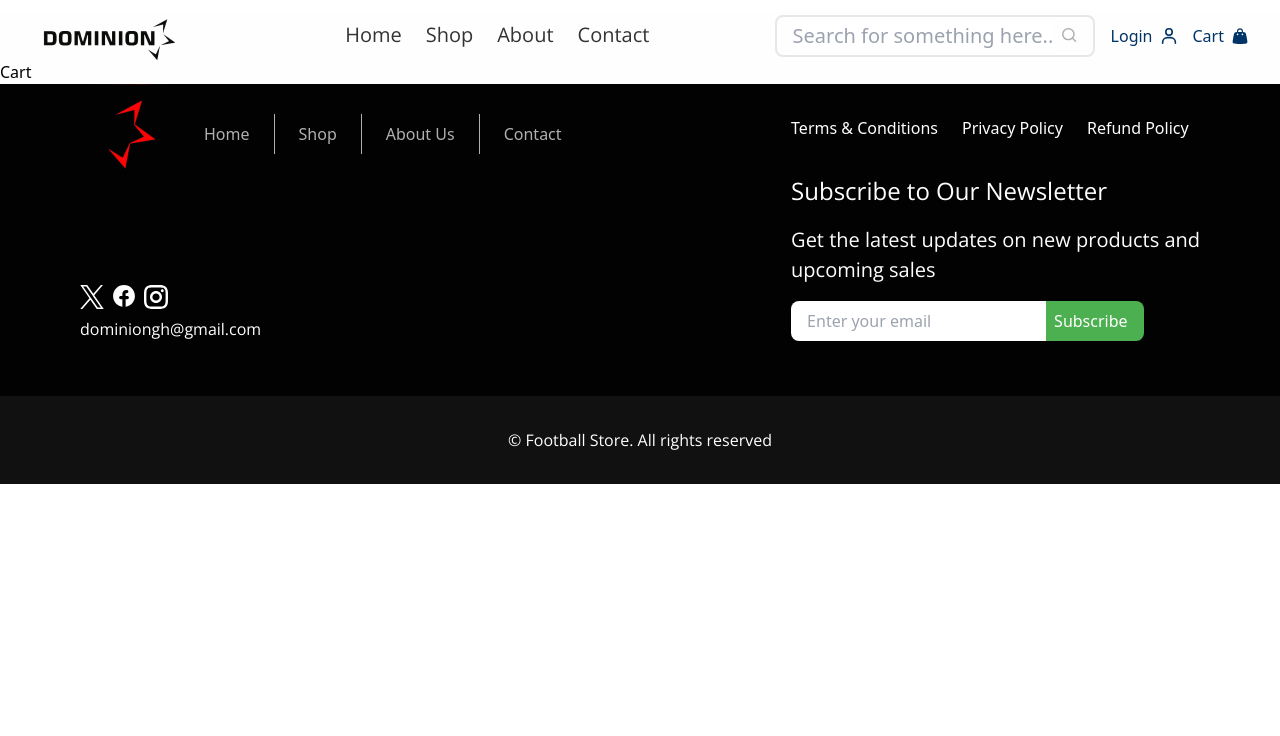
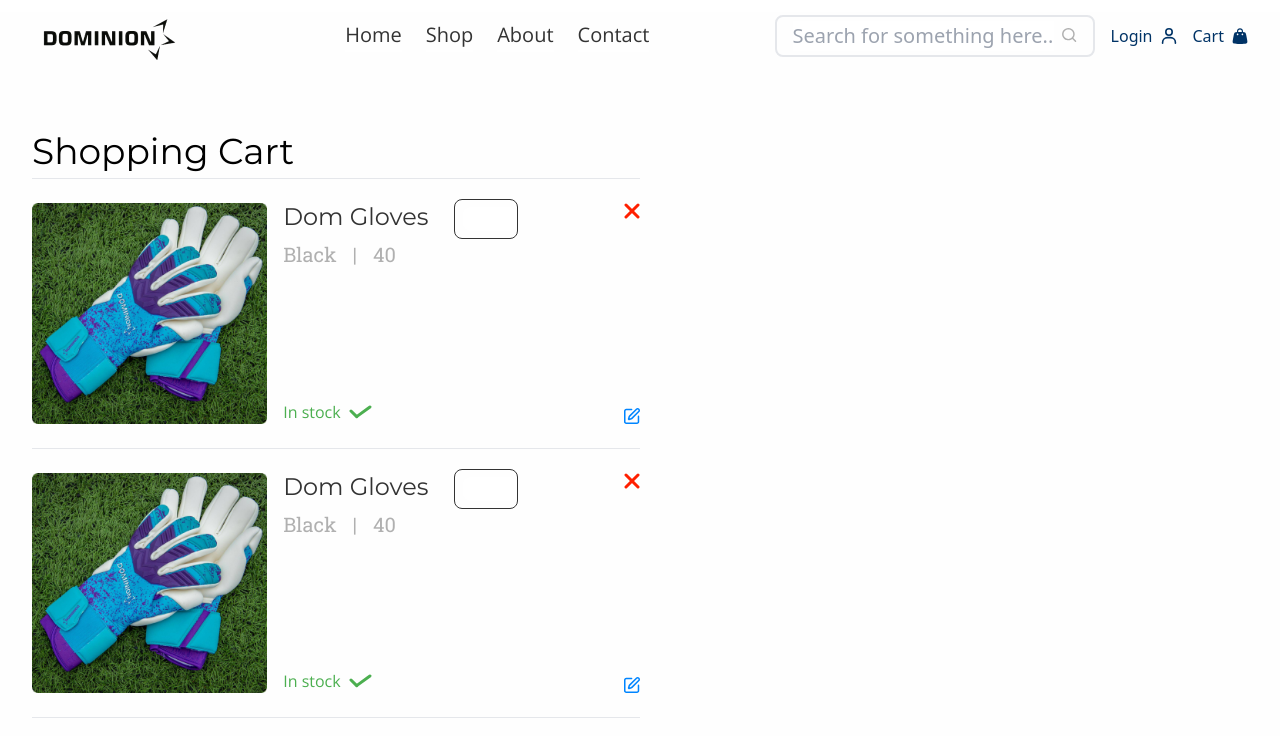
Before and after one commit to yaqeen009/Ecommerce-FrontEnd, a React (Vite) app: page /cart in a window 1280 px wide. Shown: the top 736 px of the page. Built offline with nearby package versions, Linux system fonts and the light colour scheme.

Commit message:
Updated UI for Cart page

```diff
--- /dev/null
+++ b/src/components/cartItem.jsx
@@ -0,0 +1,56 @@
+import testImage from "../assets/cardImages/domgloves.png";
+import checked from "../assets/stockCheck.svg";
+import del from "../assets/cancel.svg";
+import edit from "../assets/edit.svg";
+
+const CartItem = ({ name, color, size, price, inStock }) => {
+  return (
+    <div className="cart-item border-t-[1px] py-6 flex flex-row space-x-4 w-1/2 sm:w-full justify-between">
+      <div className="basis-4/5 flex flex-row space-x-4">
+        <div className="basis-1/2">
+          <img src={testImage} alt="" className="object-cover" />
+        </div>
+        <div className="flex flex-col basis-1/2 justify-between">
+          <div className="flex flex-col">
+            <div className="flex flex-row justify-between align-middle -mt-1">
+              <p className="font-montserrat text-mobile-title md:text-tablet-title lg:text-title text-font ">
+                Dom Gloves
+              </p>
+              <span className="w-16 h-10 border border-font rounded-lg hidden lg:flex items-center pl-2">
+                <input
+                  type="number"
+                  className="text-mobile-label md:text-tablet-label lg:text-label text-font text-center w-full  rounded-lg outline-none"
+                />
+              </span>
+            </div>
+            <div className="flex flex-col space-y-5">
+              <div className="text-secondary text-mobile-body md:text-tablet-body lg:text-body font-roboto_slab flex flex-row space-x-4">
+                <p>Black</p>
+                <p>|</p>
+                <p>40</p>
+              </div>
+              <span className="w-16 h-10 sm:w-12 sm:h-8 border rounded-lg lg:hidden flex items-center pl-2">
+                <input
+                  type="number"
+                  className="text-mobile-label md:text-tablet-label lg:text-label text-center w-full  rounded-lg outline-none"
+                />
+              </span>
+            </div>
+          </div>
+          <div className="flex flex-row space-x-2 items-center">
+            <p className="text-mobile-label md:text-tablet-label lg:text-label text-accent font-open_sans">
+              In stock
+            </p>
+            <img src={checked} alt="" className="sm:w-3 sm:h-3"/>
+          </div>
+        </div>
+      </div>
+      <div className="basis-1/10 flex flex-col justify-between right-0">
+        <img src={del} alt="" className="w-4 h-4 sm:w-3 sm:h-3" />
+        <img src={edit} alt="" className="w-4 h-4 sm:w-3 sm:h-3" />
+      </div>
+    </div>
+  );
+};
+
+export default CartItem;
--- /dev/null
+++ b/src/components/cartSummary.jsx
@@ -0,0 +1,9 @@
+const CartSummary = () => {
+    return (
+        <div className="cart-summary">
+
+        </div>
+     );
+}
+
+export default CartSummary;
--- a/src/components/navBar.jsx
+++ b/src/components/navBar.jsx
@@ -25,6 +25,7 @@
   const handleExpand = () => {
     setIsExpanded(!isExpanded);
   };
+
 
   return (
     <div className="nav-bar mt-3">
--- a/src/pages/cart.jsx
+++ b/src/pages/cart.jsx
@@ -1,9 +1,20 @@
+import CartItem from "../components/cartItem";
+
 const Cart = () => {
-    return (
-        <div className="cart">
-            Cart
+  return (
+    <div className="cart lg:mx-8  mx-4 lg:mt-16 bg-background">
+      <h1 className="font-montserrat text-mobile-headline md:text-tablet-headline lg:text-headlind">
+        Shopping Cart
+      </h1>
+      <div className="">
+        <div className="">
+          <CartItem />
+          <CartItem />
+          <CartItem />
         </div>
-     );
-}
+      </div>
+    </div>
+  );
+};
 
 export default Cart;
--- a/src/states/cartSlice.js
+++ b/src/states/cartSlice.js
@@ -1,16 +1,67 @@
 import { createSlice } from "@reduxjs/toolkit";
 
 export const cartSlice = createSlice({
-    name: "cart",
-    initialState:{
-      //set initial state of cart
+  name: "cart",
+  initialState: {
+    cart: [],
+    totalAmount: 0, // total quantity of items in the cart
+    totalPrice: 0,  // total price of items in the cart
+  },
+  reducers: {
+    addToCart(state, action) {
+      const product = action.payload;
+      const exist = state.cart.find(
+        (item) =>
+          item.id === product.id &&
+          item.size === product.size &&
+          item.color === product.color
+      );
+      if (exist) {
+        exist.amount++;
+        exist.totalPrice += product.price;
+      } else {
+        state.cart.push({
+          ...product,
+          amount: 1,
+          totalPrice: product.price,
+        });
+      }
+      state.totalAmount++;
+      state.totalPrice += product.price;
     },
-    reducers:{
-      addToCart(state,action){
-        //add to cart logic in here
+
+    removeFromCart(state, action) {
+      const product = action.payload;
+      const exist = state.cart.find(
+        (item) =>
+          item.id === product.id &&
+          item.size === product.size &&
+          item.color === product.color
+      );
+      if (exist) {
+        if (exist.amount === 1) {
+          state.cart = state.cart.filter(
+            (item) =>
+              item.id !== product.id ||
+              item.size !== product.size ||
+              item.color !== product.color
+          );
+        } else {
+          exist.amount--;
+          exist.totalPrice -= product.price;
+        }
+        state.totalAmount--;
+        state.totalPrice -= product.price;
       }
-    }
+    },
+
+    clearCart(state) {
+      state.cart = [];
+      state.totalAmount = 0;
+      state.totalPrice = 0;
+    },
+  },
 });
 
-export const {addToCart} = cartSlice.actions;
+export const { addToCart, removeFromCart, clearCart } = cartSlice.actions;
 export default cartSlice.reducer;
```
Also changed, not shown: package.json (indentation only), src/assets/cancel.svg, src/assets/edit.svg.
